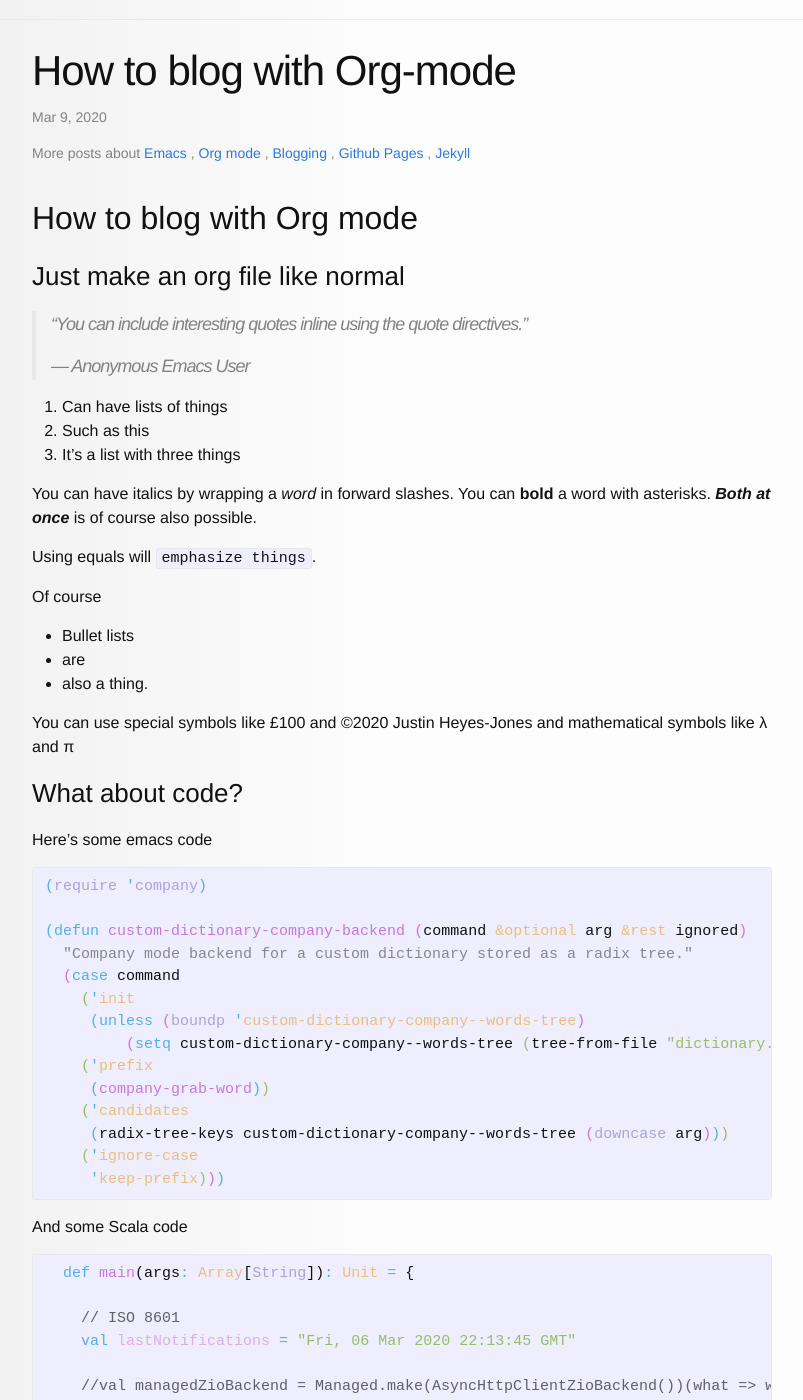
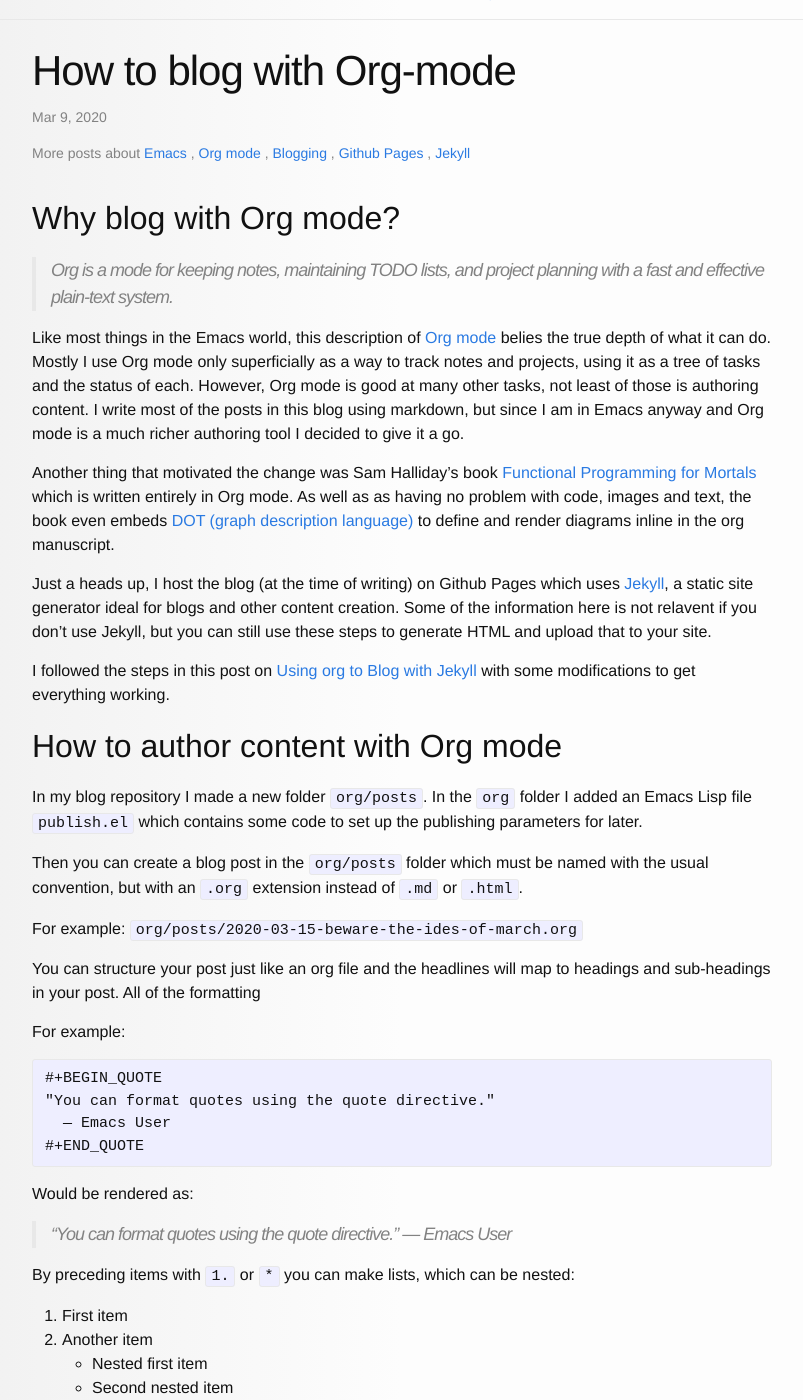
Before and after one commit to justinhj/justinhj.github.io, a Jekyll site: the page built from _posts/2020-03-08-how-to-blog-with-org-mode.html, in a window 1280 px wide and 1400 px high, scrolled down 200 px. Shown: the whole window, without its empty margins (238-1041 px from the left). Built offline with Jekyll 4.4.1, drawn with Linux system fonts in a browser that asks for light colours; some of the changed text lies outside the part shown.

Commit message:
Add a sample image. Finish post. Fix some tags.

```diff
--- a/_posts/2020-03-08-how-to-blog-with-org-mode.html
+++ b/_posts/2020-03-08-how-to-blog-with-org-mode.html
@@ -4,58 +4,155 @@
 date: '2020-03-09T00:00:00.000-08:00'
 tags: [emacs, org-mode, blogging, github-pages, jekyll]
 ---
-<div id="outline-container-org5c184fa" class="outline-2">
-<h2 id="org5c184fa">How to blog with Org mode</h2>
-<div class="outline-text-2" id="text-org5c184fa">
-</div>
-<div id="outline-container-org3c3aff1" class="outline-3">
-<h3 id="org3c3aff1">Just make an org file like normal</h3>
-<div class="outline-text-3" id="text-org3c3aff1">
+<div id="outline-container-orgd9035db" class="outline-2">
+<h2 id="orgd9035db">Why blog with Org mode?</h2>
+<div class="outline-text-2" id="text-orgd9035db">
 <blockquote>
 <p>
-&ldquo;You can include interesting quotes inline using the quote directives.&rdquo;
+Org is a mode for keeping notes, maintaining TODO lists, and project
+planning with a fast and effective plain-text system.
+</p>
+</blockquote>
+
+<p>
+Like most things in the Emacs world, this description of <a href="https://orgmode.org/">Org mode</a> belies the
+true depth of what it can do. Mostly I use Org mode only superficially as a way
+to track notes and projects, using it as a tree of tasks and the status of each.
+However, Org mode is good at many other tasks, not least of those is authoring
+content. I write most of the posts in this blog using markdown, but since I am
+in Emacs anyway and Org mode is a much richer authoring tool I decided to give
+it a go.
 </p>
 
 <p>
-― Anonymous Emacs User
+Another thing that motivated the change was Sam Halliday&rsquo;s book <a href="https://leanpub.com/fpmortals">Functional Programming for Mortals</a> which is written entirely in Org mode. As well as
+as having no problem with code, images and text, the book even embeds <a href="https://en.wikipedia.org/wiki/DOT_(graph_description_language)">DOT (graph description language)</a> to
+define and render diagrams inline in the org manuscript.
+</p>
+
+<p>
+Just a heads up, I host the blog (at the time of writing) on Github Pages which
+uses <a href="https://jekyllrb.com">Jekyll</a>, a static site generator ideal for blogs and other content creation.
+Some of the information here is not relavent if you don&rsquo;t use Jekyll, but you
+can still use these steps to generate HTML and upload that to your site.
+</p>
+
+<p>
+I followed the steps in this post on <a href="https://orgmode.org/worg/org-tutorials/org-jekyll.html">Using org to Blog with Jekyll</a> with some
+modifications to get everything working.
+</p>
+</div>
+</div>
+
+<div id="outline-container-orgb2e21e1" class="outline-2">
+<h2 id="orgb2e21e1">How to author content with Org mode</h2>
+<div class="outline-text-2" id="text-orgb2e21e1">
+<p>
+In my blog repository I made a new folder <code>org/posts</code>. In the <code>org</code> folder I
+added an Emacs Lisp file <code>publish.el</code> which contains some code to set up the
+publishing parameters for later.
+</p>
+
+<p>
+Then you can create a blog post in the <code>org/posts</code> folder which must be named
+with the usual convention, but with an <code>.org</code> extension instead of <code>.md</code> or <code>.html</code>.
+</p>
+
+<p>
+For example:
+<code>org/posts/2020-03-15-beware-the-ides-of-march.org</code>
+</p>
+
+<p>
+You can structure your post just like an org file and the headlines will map to
+headings and sub-headings in your post. All of the formatting
+</p>
+
+<p>
+For example:
+</p>
+
+<pre class="example">
+#+BEGIN_QUOTE
+"You can format quotes using the quote directive."
+  ― Emacs User
+#+END_QUOTE
+</pre>
+
+<p>
+Would be rendered as:
+</p>
+
+<blockquote>
+<p>
+&ldquo;You can format quotes using the quote directive.&rdquo;
+  ― Emacs User
 </p>
 </blockquote>
 
+<p>
+By preceding items with <code>1.</code> or <code>*</code> you can make lists, which can be nested:
+</p>
+
 <ol class="org-ol">
-<li>Can have lists of things</li>
-<li>Such as this</li>
-<li>It&rsquo;s a list with three things</li>
+<li>First item</li>
+<li>Another item
+<ul class="org-ul">
+<li>Nested first item</li>
+<li>Second nested item</li>
+</ul></li>
+<li>Behold, a third item</li>
 </ol>
 
 <p>
-You can have italics by wrapping a <i>word</i> in forward slashes. You can <b>bold</b> a
-word with asterisks. <i><b>Both at once</b></i> is of course also possible.
+You can have <i>italics by wrapping words</i> in forward slashes. You can <b>bold</b> a
+word with asterisks. <i><b>Both at once</b></i> is of course also allowed.
 </p>
 
 <p>
-Using equals will <code>emphasize things</code>.
+Using equals will <code>emphasize things</code> and tildes can be used for inline code <code>val
+x = y + 1</code>.
 </p>
 
 <p>
-Of course
+You can use special symbols like &pound;100 and <i>&copy;2020 Justin Heyes-Jones</i> and
+mathematical symbols like &lambda; and &pi;. See <a href="https://orgmode.org/worg/org-symbols.html">Symbols in Org mode</a> for the full list.
 </p>
-<ul class="org-ul">
-<li>Bullet lists</li>
-<li>are</li>
-<li>also a thing.</li>
-</ul>
 
 <p>
-You can use special symbols like &pound;100 and &copy;2020 Justin Heyes-Jones and
-mathematical symbols like &lambda; and &pi;
+Images can be included by using a file link (without a description if you want
+to inline the image), and you can modify the HTML attributes as follows:
 </p>
+
+<pre class="example">
+#+CAPTION: Photo by Rumman Amin on Unsplash
+#+ATTR_HTML: :alt A nice cup of coffee :width 400
+[[../../../images/rumman-amin-bJzJH85Kp7g-unsplash.jpg]]
+</pre>
+
+<p>
+Which renders the image inline:
+</p>
+
+
+<div class="figure">
+<p><img src="../../../images/rumman-amin-bJzJH85Kp7g-unsplash.jpg" alt="A nice cup of coffee" width="400" />
+</p>
+<p><span class="figure-number">Figure 1: </span>Photo by Rumman Amin on Unsplash</p>
 </div>
 </div>
-<div id="outline-container-org3f8b9ca" class="outline-3">
-<h3 id="org3f8b9ca">What about code?</h3>
-<div class="outline-text-3" id="text-org3f8b9ca">
+</div>
+
+<div id="outline-container-org12f0617" class="outline-2">
+<h2 id="org12f0617">Source code</h2>
+<div class="outline-text-2" id="text-org12f0617">
 <p>
-Here&rsquo;s some emacs code
+Since you&rsquo;re reading my technical blog you may be the sort of person that likes
+to share code. Org mode supports source code (you can even run it and pass the
+variables around to other parts of the document). Just wrap your code in a
+<code>#+BEGIN_SRC</code> and <code>#+END_SRC</code> block. The code will be highlighted using whatever
+configuration you have already for that mode, you can optionally have line
+numbers using the <code>-n</code> option:
 </p>
 
 <div class="org-src-container">
@@ -77,37 +174,88 @@
 </div>
 
 <p>
-And some Scala code
+And some Scala code with line numbers
 </p>
 
 <div class="org-src-container">
-<pre class="src src-scala">  <span style="color: #51afef;">def</span> <span style="color: #c678dd;">main</span>(args<span style="color: #51afef;">:</span> <span style="color: #ECBE7B;">Array</span>[<span style="color: #a9a1e1;">String</span>])<span style="color: #51afef;">:</span> <span style="color: #ECBE7B;">Unit</span> <span style="color: #51afef;">=</span> {
-
-    <span style="color: #5B6268;">// </span><span style="color: #5B6268;">ISO 8601</span>
-    <span style="color: #51afef;">val</span> <span style="color: #dcaeea;">lastNotifications</span> <span style="color: #51afef;">=</span> <span style="color: #98be65;">"Fri, 06 Mar 2020 22:13:45 GMT"</span>
-
-    <span style="color: #5B6268;">//</span><span style="color: #5B6268;">val managedZioBackend = Managed.make(AsyncHttpClientZioBackend())(what =&gt; what.close())</span>
-
-    <span style="color: #51afef;">val</span> <span style="color: #dcaeea;">program</span> <span style="color: #51afef;">=</span> (<span style="color: #51afef;">for</span>(
-        implicit0(backend<span style="color: #51afef;">:</span> <span style="color: #ECBE7B;">SttpBackend</span>[<span style="color: #a9a1e1;">Task</span>,<span style="color: #a9a1e1;">Nothing</span>,<span style="color: #a9a1e1;">WebSocketHandler</span>]) <span style="color: #51afef;">&lt;-</span> <span style="color: #a9a1e1;">AsyncHttpClientZioBackend</span>();
-        <span style="color: #5B6268;">//</span><span style="color: #5B6268;">response &lt;- getNotificationsSince(lastNotifications).send();</span>
-        response <span style="color: #51afef;">&lt;-</span> getGists().send();
-        <span style="color: #51afef;">_</span> <span style="color: #51afef;">&lt;-</span> putStrLn(s<span style="color: #98be65;">"We got the notifications"</span>);
-        <span style="color: #51afef;">_</span> <span style="color: #51afef;">&lt;-</span> putStrLn(s<span style="color: #98be65;">"Response: </span><span style="color: #dcaeea;">$response</span><span style="color: #98be65;">"</span>)
-        ) <span style="color: #51afef;">yield</span> ())
-
-    runtime.unsafeRun(program)
-  }
+<pre class="src src-scala"><span class="linenr"> 1: </span>  <span style="color: #51afef;">def</span> <span style="color: #c678dd;">main</span>(args<span style="color: #51afef;">:</span> <span style="color: #ECBE7B;">Array</span>[<span style="color: #a9a1e1;">String</span>])<span style="color: #51afef;">:</span> <span style="color: #ECBE7B;">Unit</span> <span style="color: #51afef;">=</span> {
+<span class="linenr"> 2: </span>
+<span class="linenr"> 3: </span>    <span style="color: #5B6268;">// </span><span style="color: #5B6268;">ISO 8601</span>
+<span class="linenr"> 4: </span>    <span style="color: #51afef;">val</span> <span style="color: #dcaeea;">lastNotifications</span> <span style="color: #51afef;">=</span> <span style="color: #98be65;">"Fri, 06 Mar 2020 22:13:45 GMT"</span>
+<span class="linenr"> 5: </span>
+<span class="linenr"> 6: </span>    <span style="color: #51afef;">val</span> <span style="color: #dcaeea;">program</span> <span style="color: #51afef;">=</span> (<span style="color: #51afef;">for</span>(
+<span class="linenr"> 7: </span>        implicit0(backend<span style="color: #51afef;">:</span> <span style="color: #ECBE7B;">SttpBackend</span>[<span style="color: #a9a1e1;">Task</span>,<span style="color: #a9a1e1;">Nothing</span>,<span style="color: #a9a1e1;">WebSocketHandler</span>])
+<span class="linenr"> 8: </span>          <span style="color: #51afef;">&lt;-</span> <span style="color: #a9a1e1;">AsyncHttpClientZioBackend</span>();
+<span class="linenr"> 9: </span>        response <span style="color: #51afef;">&lt;-</span> getGists().send();
+<span class="linenr">10: </span>        <span style="color: #51afef;">_</span> <span style="color: #51afef;">&lt;-</span> putStrLn(s<span style="color: #98be65;">"We got the notifications"</span>);
+<span class="linenr">11: </span>        <span style="color: #51afef;">_</span> <span style="color: #51afef;">&lt;-</span> putStrLn(s<span style="color: #98be65;">"Response: </span><span style="color: #dcaeea;">$response</span><span style="color: #98be65;">"</span>)
+<span class="linenr">12: </span>        ) <span style="color: #51afef;">yield</span> ())
+<span class="linenr">13: </span>
+<span class="linenr">14: </span>    runtime.unsafeRun(program)
+<span class="linenr">15: </span>  }
 </pre>
 </div>
 </div>
 </div>
-<div id="outline-container-org59e4297" class="outline-3">
-<h3 id="org59e4297">Final notes</h3>
-<div class="outline-text-3" id="text-org59e4297">
+<div id="outline-container-org59b759d" class="outline-2">
+<h2 id="org59b759d">Implementation notes</h2>
+<div class="outline-text-2" id="text-org59b759d">
 <p>
-So that&rsquo;s all folks. Check out the accompanying bitbucket repo if you want to download the code.
+I diverged from the guide I was following. Firstly I made a file <code>publish.el</code>
+which contains the code required to configure the publishing of the blog, and
+modified it so that instead of hard coded paths it just uses relative paths to
+make things easier. To publish a blog you need to just evaluate this file once
+in a session and run <code>org-publish-all</code> to publish all your Org projects, or
+<code>org-publish</code> to select just one.
+</p>
+
+<pre class="example">
+;; -*- flycheck-disabled-checkers: (emacs-lisp-checkdoc); byte-compile-warnings: (not free-vars) -*-
+;; Run this then M-x org-publish
+
+(setq project-root (locate-dominating-file "." "_config.yml"))
+
+(setq org-publish-project-alist
+  `(
+    ("org-justinhj"
+     ;; Path to your org files.
+     :base-directory ,(concat project-root "org/posts")
+     :base-extension "org"
+     ;; Path to your Jekyll project.
+     :publishing-directory ,(concat project-root "_posts")
+     :recursive t
+     :publishing-function org-html-publish-to-html
+     :section-numbers nil
+     :headline-levels 4
+     :html-extension "html"
+     :body-only t
+     )
+    ))
+</pre>
+
+<p>
+Publishing will create HTML versions of the posts in Jekyll&rsquo;s <code>_posts</code> folder
+and then you can build your site and view it locally before pushing to Github
+Pages.
 </p>
 </div>
 </div>
+
+<div id="outline-container-org83fa7ca" class="outline-2">
+<h2 id="org83fa7ca">Summary</h2>
+<div class="outline-text-2" id="text-org83fa7ca">
+<p>
+One thing I&rsquo;m not sure about is if I like using Emacs&rsquo;s code blogs instead of
+embedded Github gists. It&rsquo;s certainly possible to use either. Anyway I plan to
+do a few future blogs using this method and see how it works out.
+</p>
+
+<p>
+Thanks for reading!
+</p>
+
+<p>
+&copy;2020 Justin Heyes-Jones. All Rights Reserved
+</p>
 </div>
+</div>
```
Also changed, not shown: _posts/2018-05-06-hacker-news-api-4.md (+1 -0 lines), _posts/2018-11-19-eredis-updated-emacs-redis-api.md (+1 -0 lines), _posts/2019-06-20-comonads-for-life.md (+1 -1 lines), org/posts/2020-03-08-how-to-blog-with-org-mode.org (+135 -30 lines), images/rumman-amin-bJzJH85Kp7g-unsplash.jpg (added), 1 other file.
